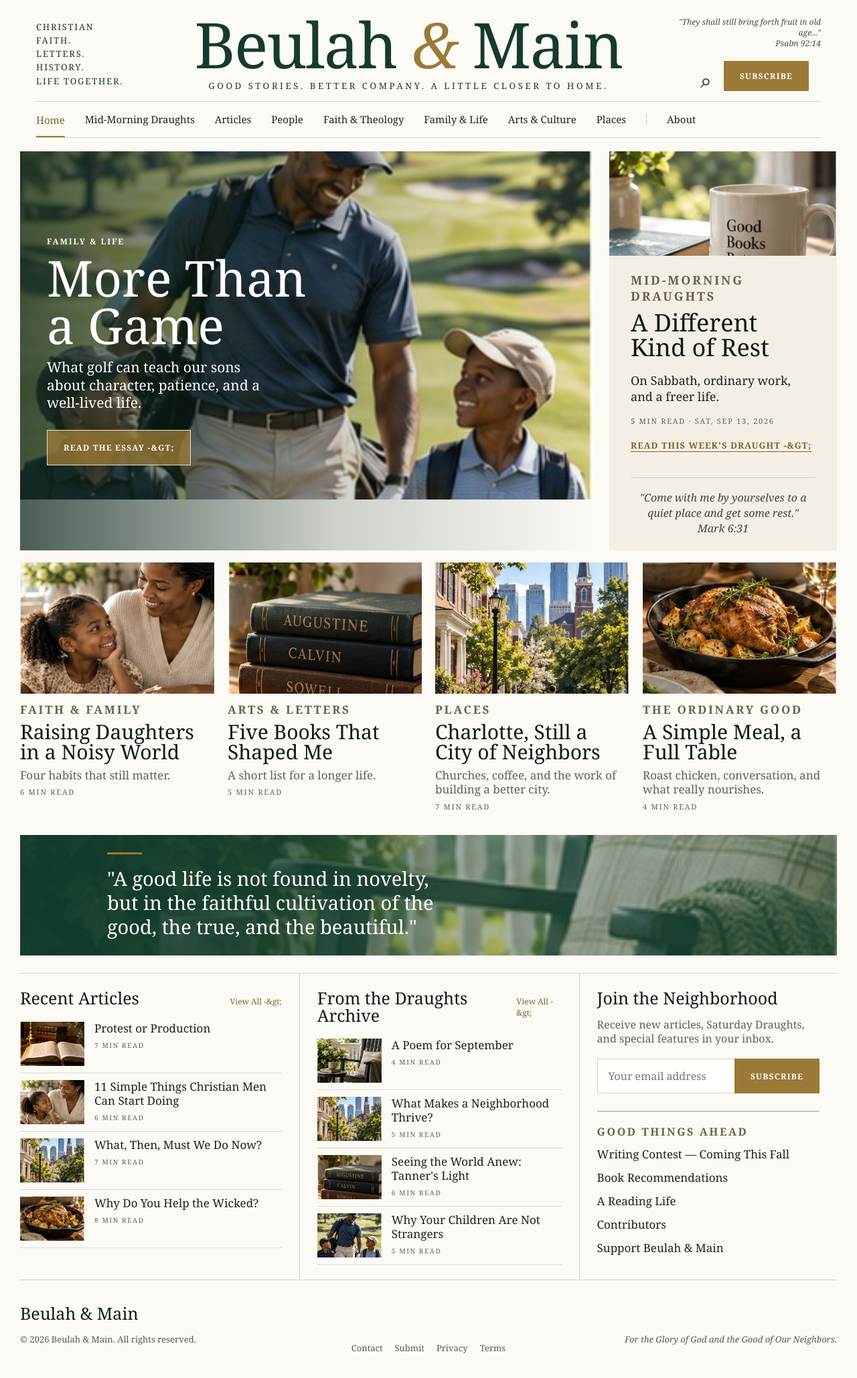
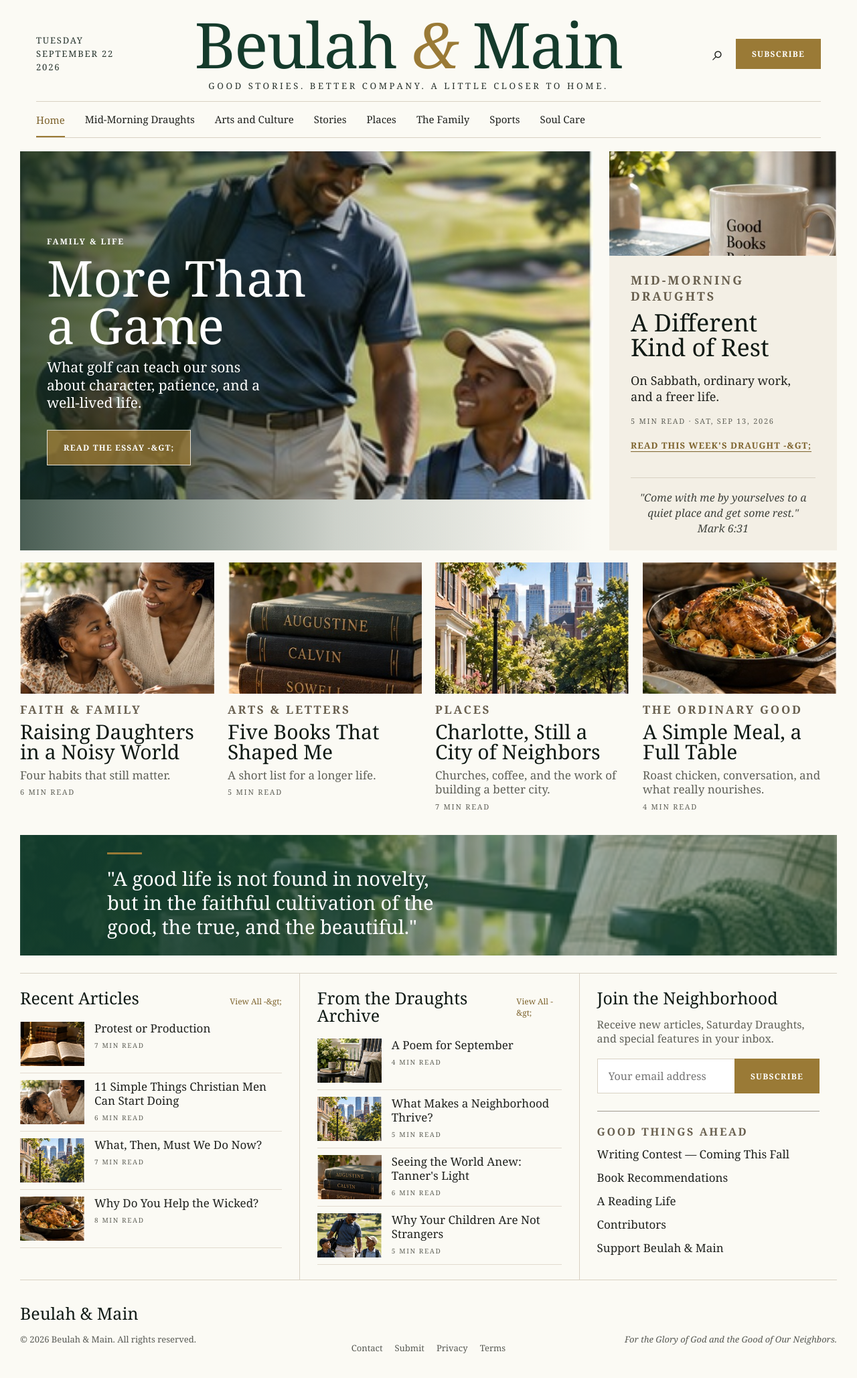
Before and after one commit to devguykyle/beulah-main, a Jekyll site: the page built from index.markdown, in a window 1280 px wide. Shown: the whole page at 67% size. Built offline with Jekyll 4.4.1, drawn with Linux system fonts in a browser that asks for light colours.

Commit message:
changing mast head

```diff
--- a/_layouts/default.html
+++ b/_layouts/default.html
@@ -12,28 +12,25 @@
     <a class="skip-link" href="#content">Skip to content</a>
     <header class="site-header">
       <div class="brand-grid">
-        <p class="brand-manifesto">Christian<br>Faith.<br>Letters.<br>History.<br>Life Together.</p>
+        <p class="brand-manifesto">{{ site.time | date: "%A" }}<br>{{ site.time | date: "%B %-d" }}<br>{{ site.time | date: "%Y" }}</p>
         <div class="brand-center">
           <a class="masthead" href="{{ '/' | relative_url }}" aria-label="{{ site.title }} home">Beulah <span>&amp;</span> Main</a>
           <p class="tagline">Good Stories. Better Company. A Little Closer to Home.</p>
         </div>
         <div class="header-actions">
-          <p class="verse">"They shall still bring forth fruit in old age..."<br><span>Psalm 92:14</span></p>
           <a class="search-link" href="{{ '/' | relative_url }}" aria-label="Search">&#8981;</a>
           <a class="subscribe-button" href="#join">Subscribe</a>
         </div>
       </div>
       <nav class="section-nav" aria-label="Sections">
         <a class="active" href="{{ '/' | relative_url }}">Home</a>
-        <a href="{{ '/2026/09/21/city-tables/' | relative_url }}">Mid-Morning Draughts</a>
-        <a href="{{ '/2026/09/21/why-do-you-help-the-wicked/' | relative_url }}">Articles</a>
-        <a href="{{ '/departments/old-books/' | relative_url }}">People</a>
-        <a href="{{ '/departments/public-square/' | relative_url }}">Faith &amp; Theology</a>
-        <a href="{{ '/departments/household/' | relative_url }}">Family &amp; Life</a>
-        <a href="{{ '/departments/old-books/' | relative_url }}">Arts &amp; Culture</a>
-        <a href="{{ '/2026/09/21/city-tables/' | relative_url }}">Places</a>
-        <span></span>
-        <a href="{{ '/about/' | relative_url }}">About</a>
+        <a href="{{ '/mid-morning-draughts/' | relative_url }}">Mid-Morning Draughts</a>
+        <a href="{{ '/arts-and-culture/' | relative_url }}">Arts and Culture</a>
+        <a href="{{ '/stories/' | relative_url }}">Stories</a>
+        <a href="{{ '/places/' | relative_url }}">Places</a>
+        <a href="{{ '/the-family/' | relative_url }}">The Family</a>
+        <a href="{{ '/sports/' | relative_url }}">Sports</a>
+        <a href="{{ '/soul-care/' | relative_url }}">Soul Care</a>
       </nav>
     </header>
 
--- a/assets/css/main.scss
+++ b/assets/css/main.scss
@@ -92,21 +92,10 @@ img { display: block; width: 100%; height: auto; }
 }
 
 .header-actions {
-  display: grid;
-  grid-template-columns: 1fr auto auto;
+  display: flex;
   gap: 18px;
-  align-items: end;
-  justify-items: end;
-}
-
-.verse {
-  grid-column: 1 / -1;
-  margin: 0;
-  color: #4c4b45;
-  font-size: 12px;
-  font-style: italic;
-  line-height: 1.35;
-  text-align: right;
+  align-items: center;
+  justify-content: flex-end;
 }
 
 .search-link {
```
Also changed, not shown: arts-and-culture.markdown (added, +8 -0 lines), mid-morning-draughts.markdown (added, +8 -0 lines), places.markdown (added, +8 -0 lines), soul-care.markdown (added, +8 -0 lines), sports.markdown (added, +8 -0 lines), stories.markdown (added, +8 -0 lines), the-family.markdown (added, +8 -0 lines).
